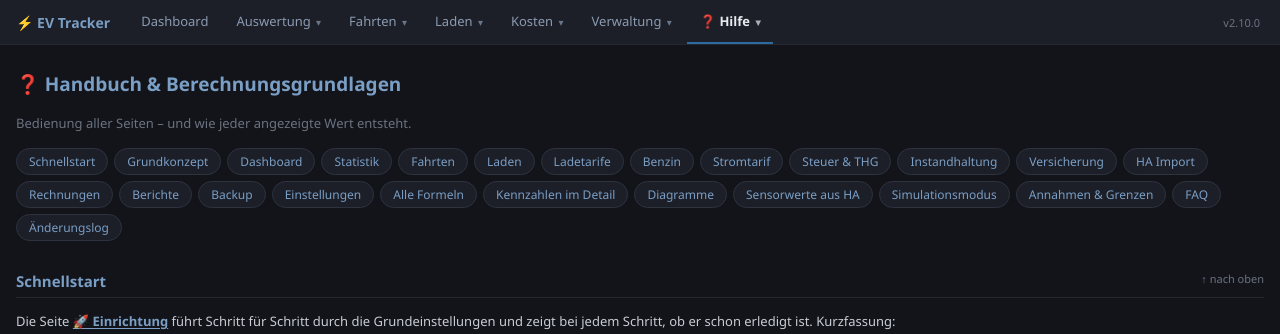
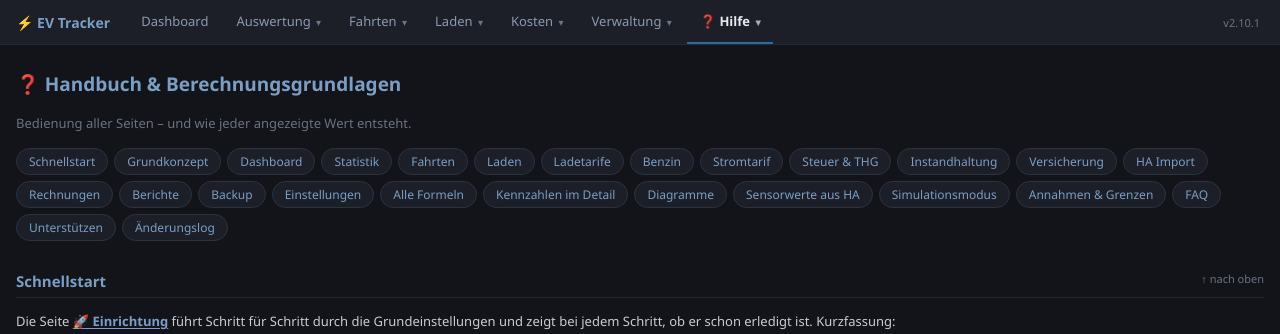
Before and after one commit to HasenbeinMH/ev-tracker-ha, a FastAPI app: page /hilfe in a window 1280 px wide. Shown: the top 334 px of the page. Run offline with FastAPI, Linux system fonts and the light colour scheme; data comes from the database, SQL or seed files in the repository.

Commit message:
Version 2.10.1: Ko-fi
Co-Authored-By: Claude Opus 5.5 <noreply@anthropic.com>

```diff
--- a/config.yaml
+++ b/config.yaml
@@ -3,7 +3,7 @@
 # + webapp/Dockerfile verwenden.
 # version: muss synchron zu version.py VERSION gehalten werden (siehe dort).
 name: EV Tracker
-version: "2.10.0"
+version: "2.10.1"
 slug: ev_tracker
 description: Ladekosten, Ersparnis und Statistik fürs Elektroauto – als Add-on direkt in Home Assistant.
 url: "https://github.com/HasenbeinMH/ev-tracker-ha"
--- a/version.py
+++ b/version.py
@@ -19,10 +19,18 @@ Zaehlweise: major = grosse Umbauten, minor = neue Funktion,
 patch = Fehlerbehebung oder Detailverbesserung.
 """
 
-VERSION = "2.10.0"
+VERSION = "2.10.1"
 
 # Neueste Version zuerst. "aenderungen" ist eine Liste von Klartextzeilen.
 CHANGELOG = [
+    {
+        "version": "2.10.1",
+        "datum": "2026-09-26",
+        "titel": "Ko-fi",
+        "aenderungen": [
+            "Hilfe: neuer Abschnitt \"Unterstuetzen\" mit Link zu Ko-fi (freiwillig, das Add-on bleibt kostenlos)",
+        ],
+    },
     {
         "version": "2.10.0",
         "datum": "2026-09-26",
--- a/webapp/templates/hilfe.html
+++ b/webapp/templates/hilfe.html
@@ -44,6 +44,9 @@
   .hb-rel-datum{font-size:11px;color:var(--muted)}
   .hb-rel ul{margin:0 0 14px;padding-left:18px}
   .hb-rel li{font-size:12.5px;color:var(--text)}
+  .hb-kofi{display:inline-block;background:#72a4f2;color:#fff;border-radius:6px;padding:7px 16px;
+           font-size:13px;font-weight:600;text-decoration:none;margin:4px 0 14px}
+  .hb-kofi:hover{background:#5a8de0;color:#fff}
 </style>
 
 <div class="hb">
@@ -75,6 +78,7 @@
   <a href="#simulation">Simulationsmodus</a>
   <a href="#annahmen">Annahmen &amp; Grenzen</a>
   <a href="#faq">FAQ</a>
+  <a href="#unterstuetzen">Unterstützen</a>
   <a href="#changelog">Änderungslog</a>
 </div>
 
@@ -450,6 +454,10 @@
 <h3>Wo liegen meine Daten?</h3>
 <p>In einer SQLite-Datei im Datenverzeichnis des Containers, gesichert per Cronjob nach OneDrive. Über die Seite Backup lässt sie sich jederzeit herunterladen.</p>
 
+<h2 id="unterstuetzen">Unterstützen <a class="hb-oben" href="#oben">↑ nach oben</a></h2>
+<p>Der EV Tracker ist kostenlos und bleibt es auch. Wer die Weiterentwicklung unterstützen möchte, kann das freiwillig über Ko-fi tun – danke!</p>
+<a class="hb-kofi" href="https://ko-fi.com/daniel71292" target="_blank" rel="noopener">☕ Auf Ko-fi unterstützen</a>
+
 <h2 id="changelog">Änderungslog <a class="hb-oben" href="#oben">↑ nach oben</a></h2>
 <p class="hint">Installierte Version: <b>v{{ VERSION }}</b> – die Nummer steht auch rechts in der Navigationsleiste.</p>
 {% for rel in changelog %}
```
Also changed, not shown: .github/FUNDING.yml (added), CHANGELOG.md, README.md.
